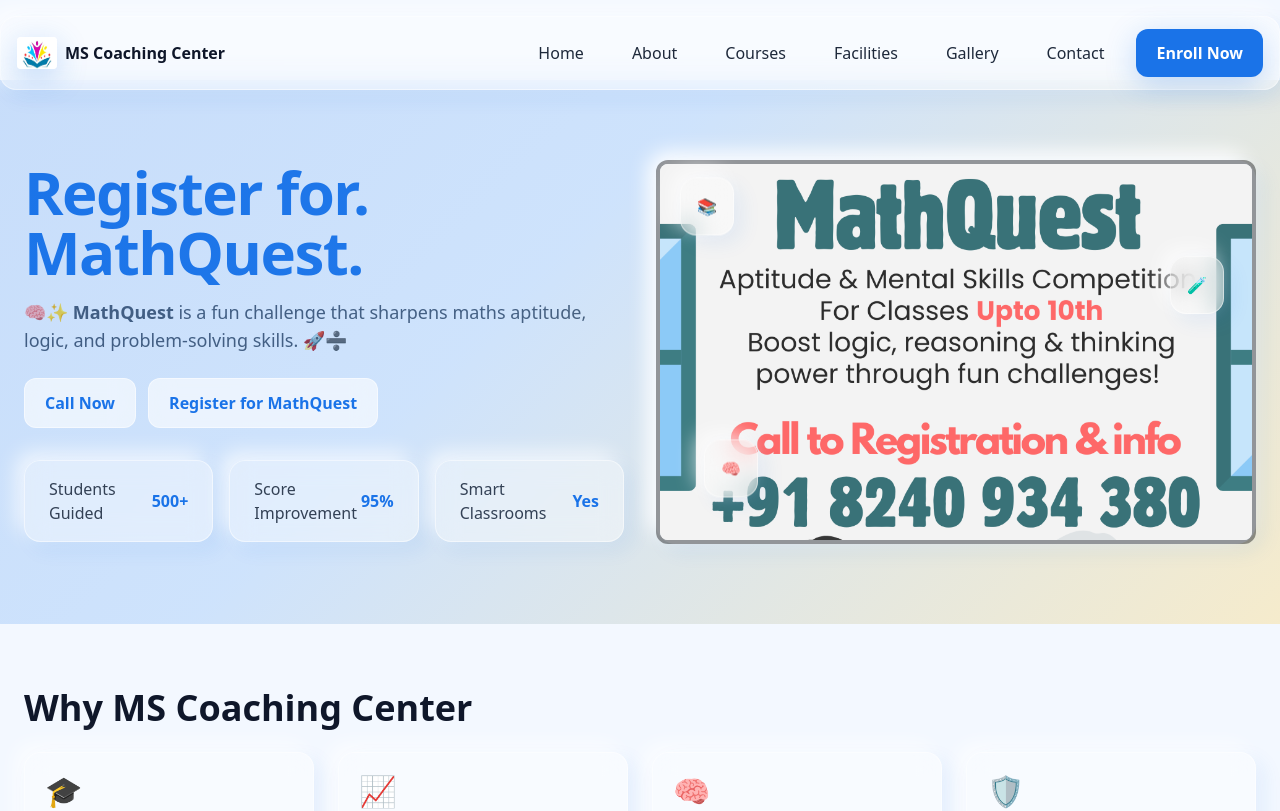
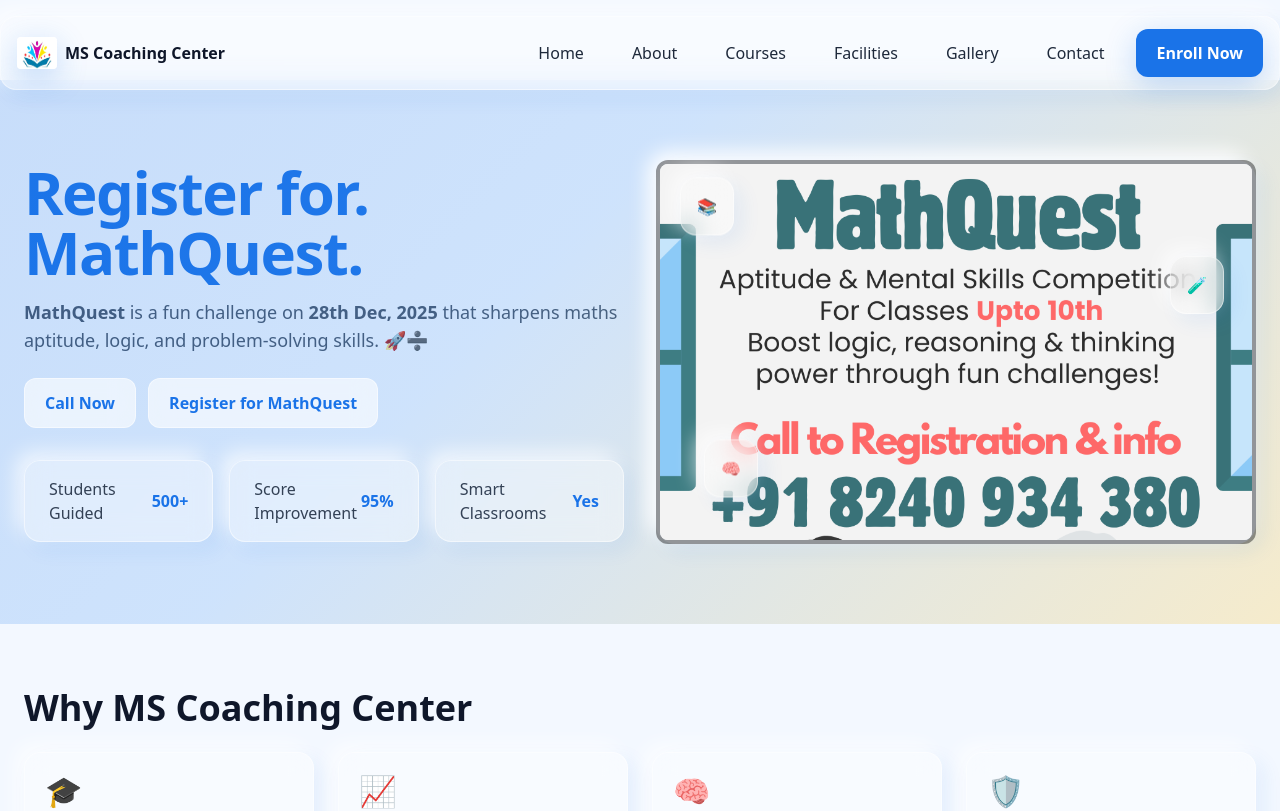
Before and after one commit to ABVicky/MiniSchool, a React (Vite) app: page / in a window 1280 px wide. Shown: the top 811 px of the page. Built offline with nearby package versions, Linux system fonts and the light colour scheme.

Commit message:
MathQuest updated

```diff
--- a/src/pages/Home.jsx
+++ b/src/pages/Home.jsx
@@ -25,7 +25,7 @@ export default function Home() {
             <div>
               <h1 className="h1-modern">Register for. MathQuest.</h1>
               <p className="subtext mt-4">
-                🧠✨ <b>MathQuest</b> is a fun challenge that sharpens maths aptitude, logic, and problem-solving skills. 🚀➗
+                <b>MathQuest</b> is a fun challenge on <b>28th Dec, 2025</b> that sharpens maths aptitude, logic, and problem-solving skills. 🚀➗
               </p>
 
               <div className="mt-6 flex gap-3">
```
